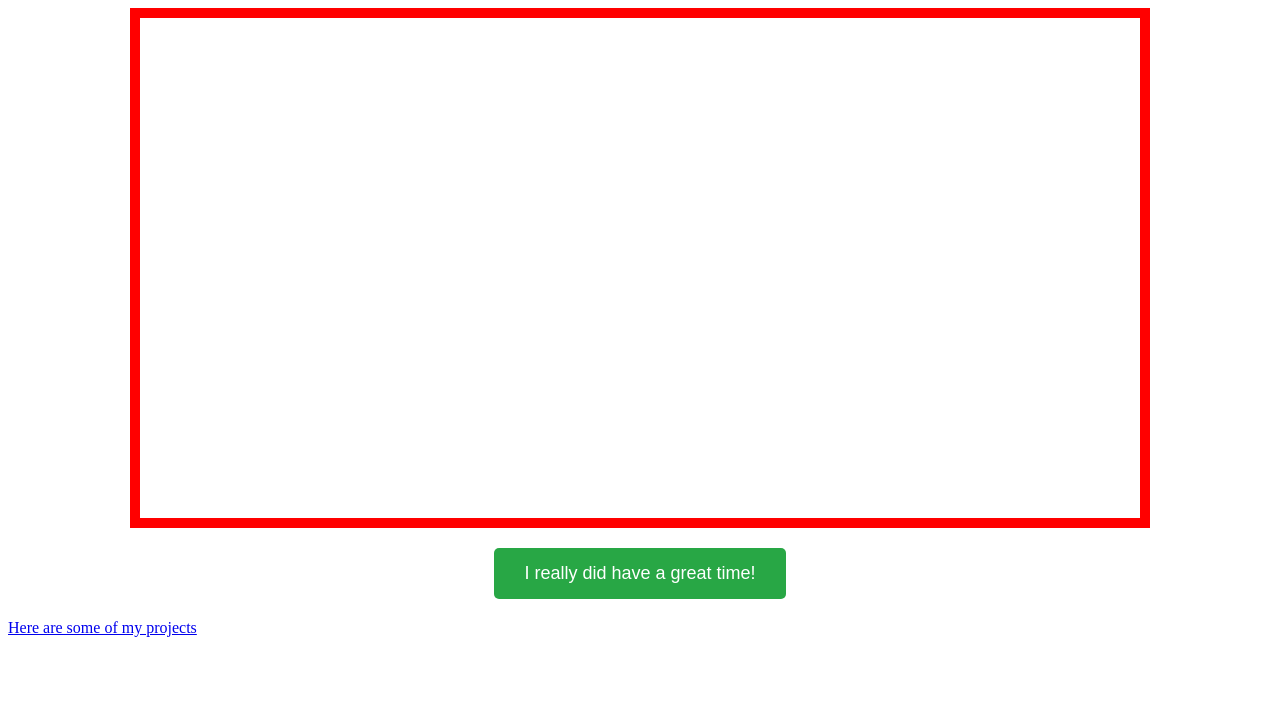
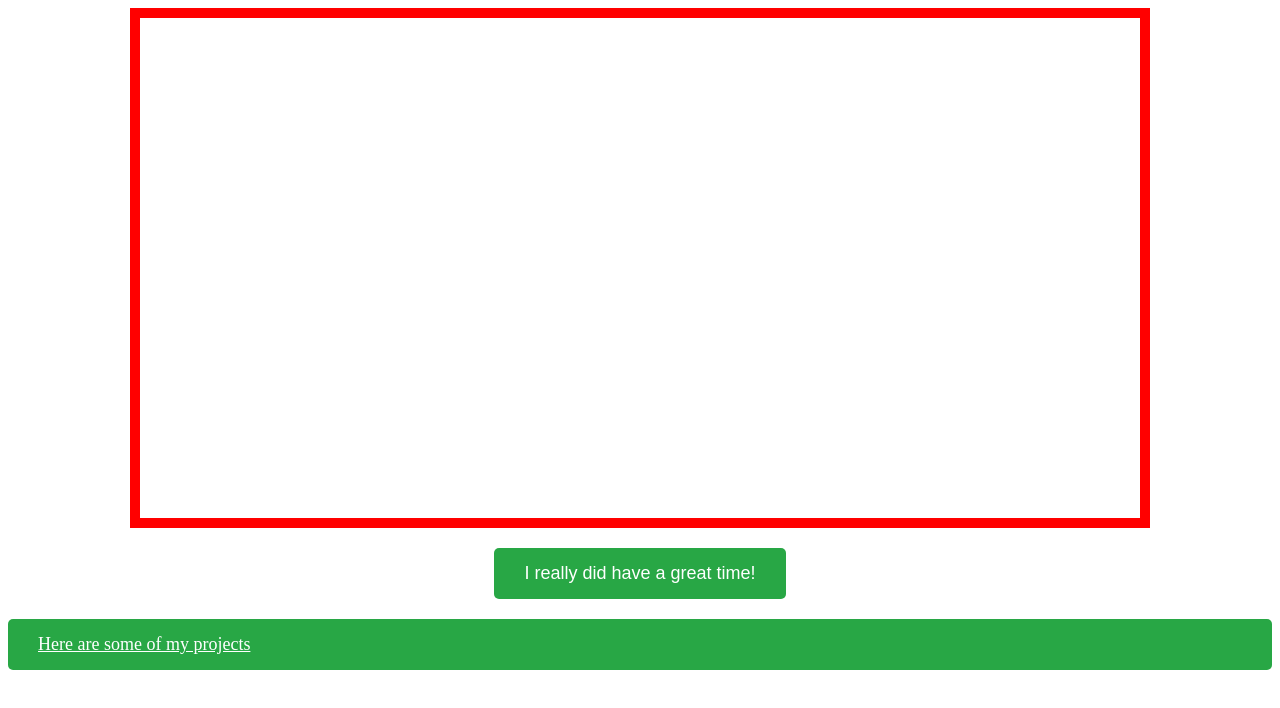
Before and after one commit to Warriorking34X/lol-NOVICE, a plain HTML site: page landing page.html in a window 1280 px wide. Drawn offline with Linux system fonts and the light colour scheme.

Commit message:
landing page.html \

```diff
--- a/landing page.html
+++ b/landing page.html
@@ -22,6 +22,7 @@
             cursor: pointer;
             transition: background-color 0.3s ease;
         }
+
         .redirect-btn:hover {
             background-color: #218838;
         }
@@ -33,7 +34,7 @@
 
     <!-- Button to redirect to final.html -->
     <button class="redirect-btn" onclick="window.location.href='Warriorking34X/lol-NOVICE/secondry/final.html'">I really did have a great time!</button>
-  <a href="https://drive.google.com/drive/folders/1hmW_UI3ugCdOGkwxv_mkMYaL4CjJtyro?usp=sharing" target="_blank" class="drive-btn">
+  <a class="redirect-btn" href="https://drive.google.com/drive/folders/1hmW_UI3ugCdOGkwxv_mkMYaL4CjJtyro?usp=sharing" target="_blank" class="drive-btn">
         Here are some of my projects
     </a>
 
```
Also changed, not shown: vercel.json (deleted).
